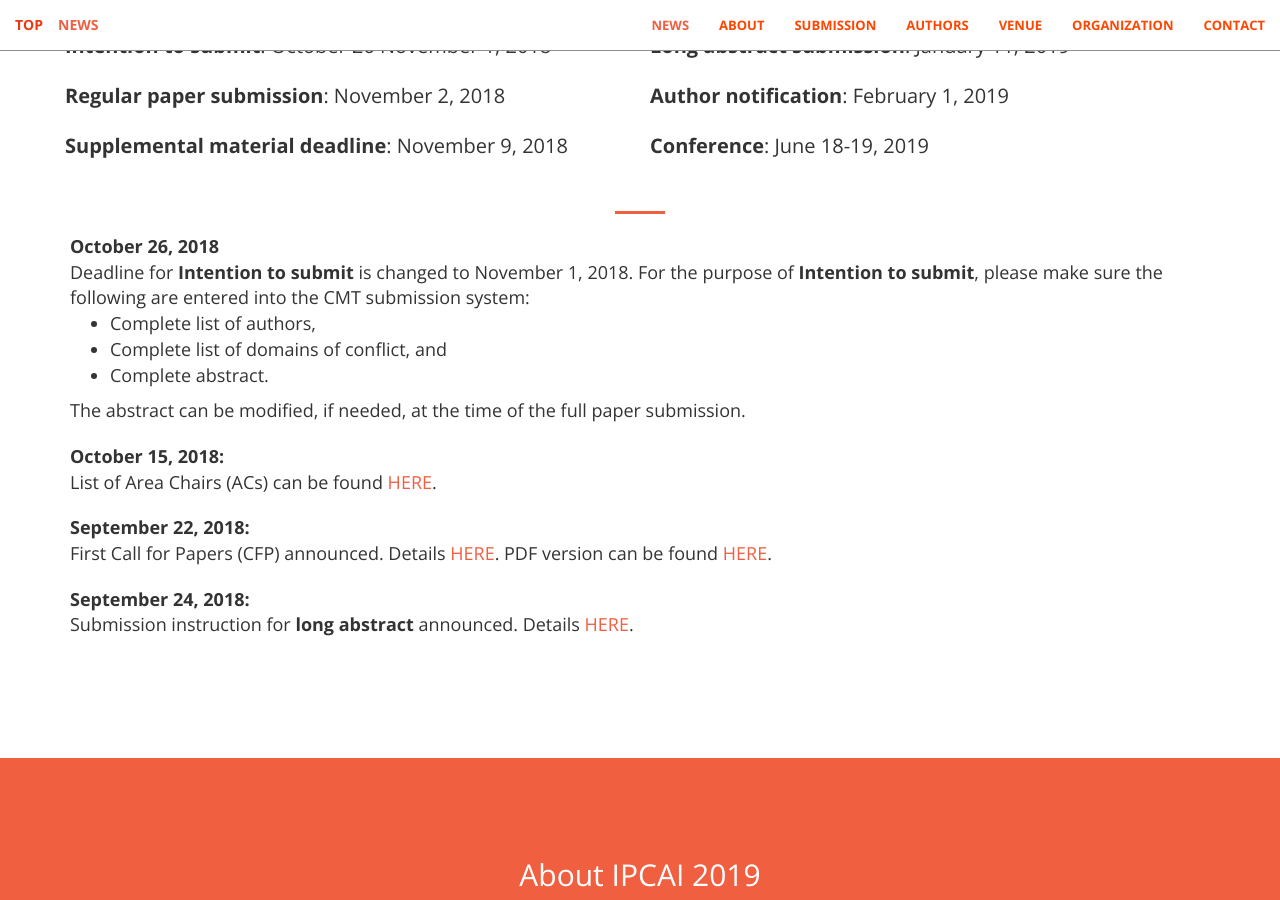
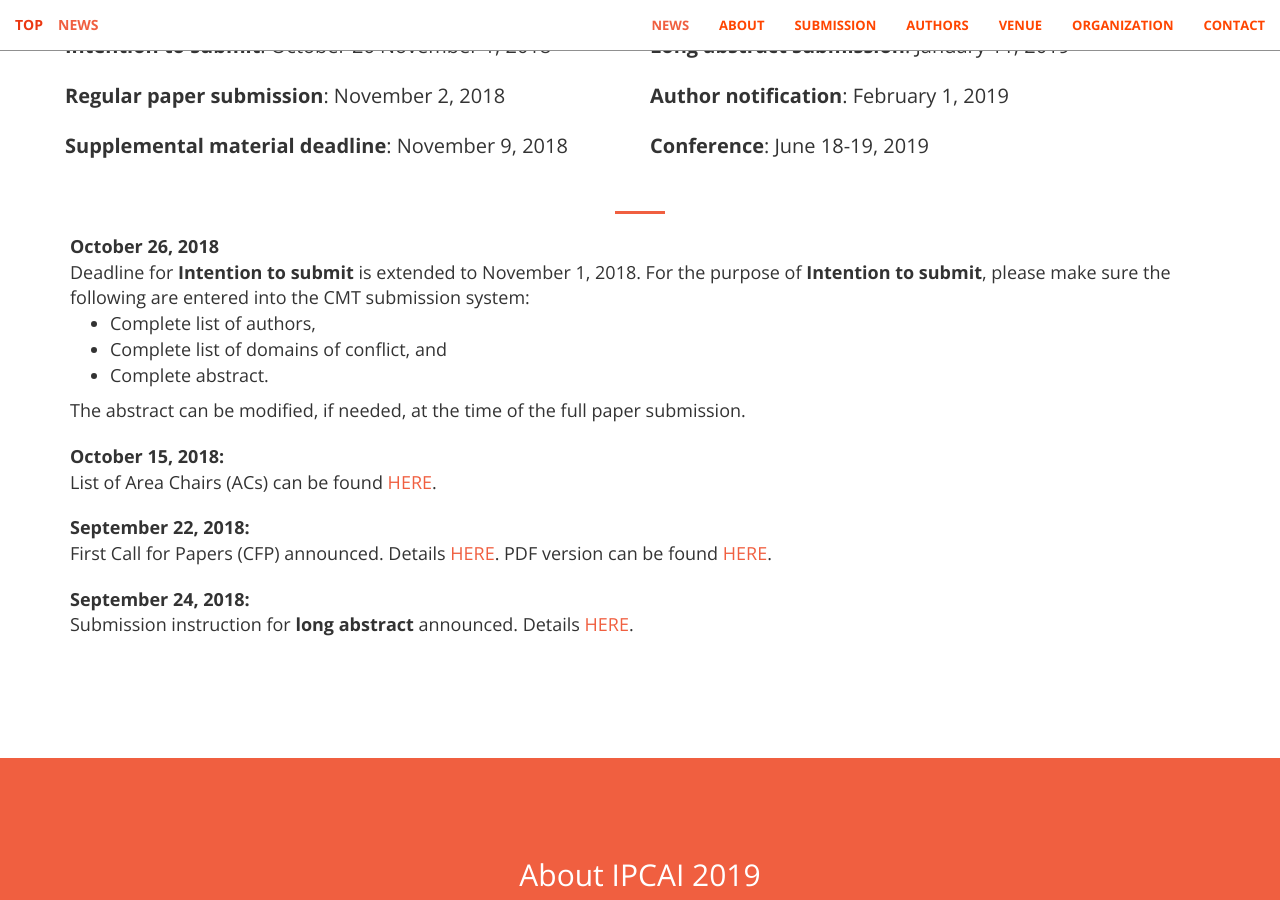
Before and after one commit to ipcai2021/ipcai2021.github.io, a Jekyll site: the page built from index.html, in a window 1280 px wide and 900 px high, scrolled down 1065 px. Built offline with Jekyll 4.4.1, drawn with Linux system fonts in a browser that asks for light colours.

Commit message:
change of wording.

```diff
--- a/_includes/news.html
+++ b/_includes/news.html
@@ -52,7 +52,7 @@
                 <hr>
                 <h4>
                     <dl>
-                        <dt>October 26, 2018</dt><dd>Deadline for <strong>Intention to submit</strong> is changed to November 1, 2018. For the purpose of <strong>Intention to submit</strong>, please make sure the following are entered into the CMT submission system:
+                        <dt>October 26, 2018</dt><dd>Deadline for <strong>Intention to submit</strong> is extended to November 1, 2018. For the purpose of <strong>Intention to submit</strong>, please make sure the following are entered into the CMT submission system:
                         <ul>
                             <li>Complete list of authors,</li>
                             <li>Complete list of domains of conflict, and</li>
```
